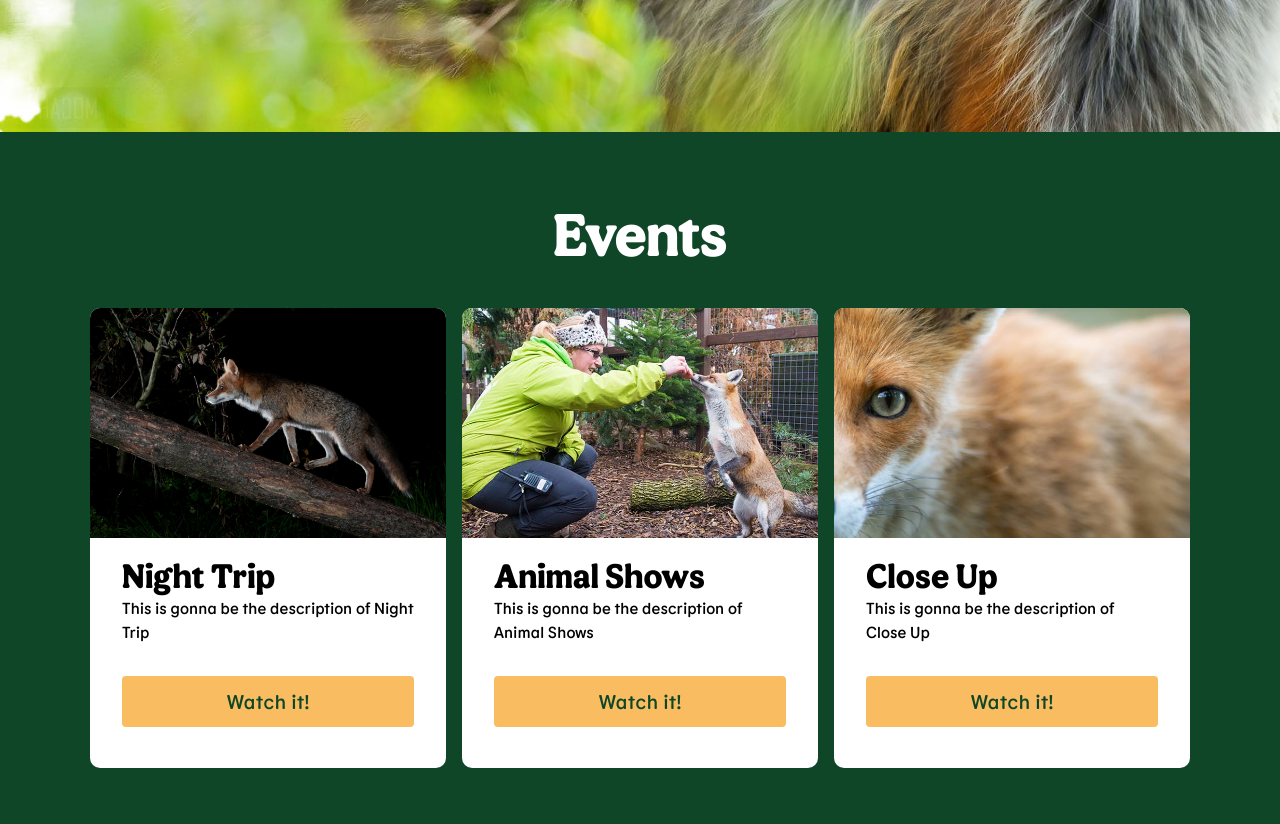
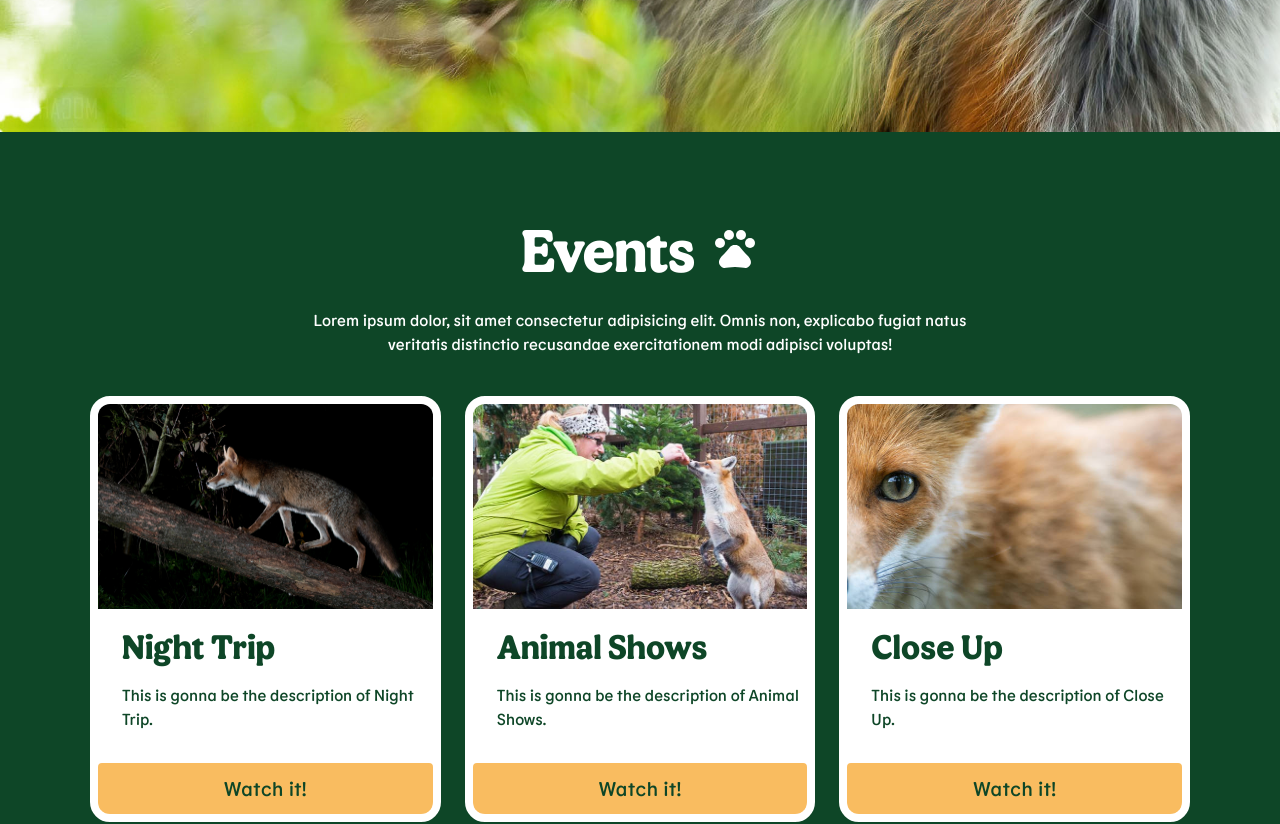
Before and after one commit to szcstamas/foxvillage, a React (Create React App) app: page / in a window 1280 px wide. Shown: the part 840-1664 px from the top of the page. Built offline with nearby package versions, Linux system fonts and the light colour scheme.

Commit message:
adding paragraph to cardsection / adding icon next to cardsection title

```diff
--- a/src/components/CardBox.tsx
+++ b/src/components/CardBox.tsx
@@ -1,4 +1,4 @@
-import { Typography, Box } from '@mui/material';
+import { Typography, Box, Link } from '@mui/material';
 import { motion } from 'framer-motion';
 import { ThemeProvider } from '@mui/material/styles';
 import { theme } from '../constants/Theme';
@@ -10,17 +10,33 @@ interface Props {
     cardTextH4: string;
     cardTextParagraph: string;
     cardButtonLink: string;
+    transitionDelay: any;
 }
 
-const CardBox = ({ cardImgSrc, cardTextH4, cardTextParagraph, cardButtonLink }: Props) => {
+const CardBox = ({ cardImgSrc, cardTextH4, cardTextParagraph, cardButtonLink, transitionDelay }: Props) => {
     return (
         <ThemeProvider theme={theme}>
+            <Link
+                component={motion.a}
+                initial={{ opacity: 0, y: 100 }}
+                whileInView={{ opacity: 1, y: 0 }}
+                transition={{ duration: .5, delay: transitionDelay }}
+                href={cardButtonLink}
+                sx={{ flex: '1' }}
+                underline='none'
+            >
                 <Box
                     component={motion.div}
                     sx={{
-                    flex: '1',
-                    borderRadius: '10px',
+                        borderRadius: '20px',
                         overflow: 'hidden',
+                        position: 'relative',
+                        border: '8px solid #fff',
+                        transition: 'all .2s ease',
+                        height: '100%',
+                        '&:hover': {
+                            transform: 'translateY(-5px)',
+                        }
                     }}
                     bgcolor='secondary.light'
                 >
@@ -41,11 +57,14 @@ const CardBox = ({ cardImgSrc, cardTextH4, cardTextParagraph, cardButtonLink }:
 
                     <Box
                         component='div'
-                    sx={{ px: 4, py: 2 }}
+                        sx={{ pl: 3, py: 2 }}
                     >
 
                         <Typography
-                        variant='h4'>
+                            color='primary.main'
+                            variant='h4'
+                            sx={{ mb: 2 }}
+                        >
                             {cardTextH4}
                         </Typography>
 
@@ -60,6 +79,7 @@ const CardBox = ({ cardImgSrc, cardTextH4, cardTextParagraph, cardButtonLink }:
                         />
                     </Box>
                 </Box>
+            </Link>
 
         </ThemeProvider>
     )
--- a/src/components/CardSection.tsx
+++ b/src/components/CardSection.tsx
@@ -1,44 +1,94 @@
 import { Typography, Box } from '@mui/material';
 import { motion } from 'framer-motion';
 import { ThemeProvider } from '@mui/material/styles';
+import PetsIcon from '@mui/icons-material/Pets';
 import { theme } from '../constants/Theme';
 import { CardSectionStyles, ContainerBoxStyles } from '../constants/Styles';
 import { EventObjects } from '../constants/EventObjects';
+
 import CardBox from './CardBox';
 
 interface Props {
     cardSectionH2: string;
+    cardSectionBg: string;
+    cardSectionH2Color: string;
+    id: string;
+    cardSectionParagraph: string;
+    cardSectionIconLightColor: string;
+    cardSectionIconDarkColor: string;
 }
 
-const CardSection = ({ cardSectionH2 }: Props) => {
+const CardSection = ({ id, cardSectionH2, cardSectionBg, cardSectionH2Color, cardSectionParagraph, cardSectionIconLightColor, cardSectionIconDarkColor }: Props) => {
     return (
         <ThemeProvider theme={theme}>
             <Box
+                id={id}
                 component={motion.section}
-                bgcolor='primary.main'
+                bgcolor={cardSectionBg}
                 sx={{ ...CardSectionStyles }}
             >
                 <Box component={motion.div}
-                    sx={{ ...ContainerBoxStyles }}
+                    sx={{ ...ContainerBoxStyles, display: 'flex', gap: 3, justifyContent: 'center', alignItems: 'center', flexDirection: 'column' }}
                 >
+                    <Box
+                        component={motion.div}
+                        initial={{ opacity: 0, x: -100 }}
+                        whileInView={{ opacity: 1, x: 0 }}
+                        sx={{ display: 'flex', gap: 2, justifyContent: 'center', alignItems: 'center' }}
+                    >
+                        <Typography
+                            variant='h2'
+                            sx={{ textAlign: 'center' }}
+                            color={cardSectionH2Color}
+                        >
+
+                            {cardSectionH2}
+                        </Typography>
+                        <PetsIcon
+                            component={motion.svg}
+                            animate={{
+                                rotate: [0, 20, -20, 0, 0],
+                                color: [cardSectionIconLightColor, cardSectionIconDarkColor, cardSectionIconDarkColor, cardSectionIconLightColor, cardSectionIconLightColor,],
+                            }}
+                            transition={{
+                                duration: 2,
+                                ease: "easeInOut",
+                                times: [0, 0.2, 0.5, 0.8, 1],
+                                repeat: Infinity,
+                                repeatDelay: 1
+                            }}
+                            sx={{
+                                fontSize: '3rem',
+                                transformOrigin: 'center!important',
+                                transformBox: 'fill-box',
+                            }}
+                        ></PetsIcon>
+                    </Box>
+
                     <Typography
-                        variant='h2'
-                        sx={{ textAlign: 'center', mb: 5 }}
-                        color='secondary.light'
-                    >
+                        color={cardSectionH2Color}
+                        component={motion.p}
+                        initial={{ opacity: 0, x: 100 }}
+                        whileInView={{ opacity: 1, x: 0 }}
+                        paragraph={true}
+                        sx={{
+                            textAlign: 'center',
+                            width: { md: '100%', lg: '60%' }
+                        }}>
 
-                        {cardSectionH2}
+                        {cardSectionParagraph}
                     </Typography>
 
                     <Box
                         component='div'
-                        sx={{ display: 'flex', gap: 2, flexWrap: 'wrap' }}
+                        sx={{ display: 'flex', gap: 3, flexWrap: 'wrap', alignItems: 'stretch' }}
                     >
 
-                        {EventObjects.map((event) => {
+                        {EventObjects.map((event, index) => {
 
                             return (
                                 <CardBox
+                                    transitionDelay={'.' + index}
                                     cardImgSrc={event.eventImg}
                                     cardTextH4={event.eventTitle}
                                     cardTextParagraph={event.eventDesc}
--- a/src/components/buttons/CardButton.tsx
+++ b/src/components/buttons/CardButton.tsx
@@ -28,15 +28,19 @@ const CardButton = ({ text, link, icon }: Props) => {
         ml: 1.2,
         transition: 'all .2s ease',
         position: { sm: 'static', md: 'absolute' },
-        right: '70px',
+        right: { md: '125px', lg: '160px' },
         ...(hover === true && {
-            right: { md: '40px' },
+            right: { md: '100px', lg: '140px' },
             opacity: { md: '1' },
         }),
     };
 
     return (
         <ThemeProvider theme={theme}>
+            <Link underline="none"
+                color="primary"
+                href={link}
+                key='foxvillage-mainpage-hero-cta'>
                 <Button
                     component={motion.button}
                     initial={{ opacity: 0, x: 20 }}
@@ -47,6 +51,9 @@ const CardButton = ({ text, link, icon }: Props) => {
                     onMouseEnter={() => setHover(true)}
                     onMouseLeave={() => setHover(false)}
                     sx={{
+                        position: 'absolute',
+                        bottom: 0,
+                        left: 0,
                         px: 5,
                         mt: 2,
                         fontSize: '1.25rem',
@@ -54,16 +61,11 @@ const CardButton = ({ text, link, icon }: Props) => {
                         bgcolor: 'secondary.main',
                         transition: 'all .2s ease',
                         '&:hover': {
-                        transform: { md: 'translateY(-5px)!important' },
                             pr: { md: 9 }
                         }
                     }}>
-                <Link underline="none"
-                    color="primary"
-                    href={link}
-                    key='foxvillage-mainpage-hero-cta'>
+
                     {text}
-                </Link>
 
                     {/* if icon prop is set to explore, render an explore icon */}
                     {icon === 'explore'
@@ -137,6 +139,7 @@ const CardButton = ({ text, link, icon }: Props) => {
                         </ForestIcon>
                         : null}
                 </Button >
+            </Link>
         </ThemeProvider>
     )
 }
--- a/src/constants/EventObjects.tsx
+++ b/src/constants/EventObjects.tsx
@@ -4,21 +4,21 @@ export const EventObjects = [
 
     {
         eventTitle: 'Night Trip',
-        eventDesc: 'This is gonna be the description of Night Trip',
+        eventDesc: 'This is gonna be the description of Night Trip.',
         eventImg: EventImages.NightTrip,
         eventLink: '/events/night-trip',
     },
 
     {
         eventTitle: 'Animal Shows',
-        eventDesc: `This is gonna be the description of Animal Shows`,
+        eventDesc: `This is gonna be the description of Animal Shows.`,
         eventImg: EventImages.FoxFeeding,
         eventLink: '/events/animal-show',
     },
 
     {
         eventTitle: 'Close Up',
-        eventDesc: 'This is gonna be the description of Close Up',
+        eventDesc: 'This is gonna be the description of Close Up.',
         eventImg: EventImages.CloseUp,
         eventLink: '/events/close-up',
     },
--- a/src/constants/Styles.tsx
+++ b/src/constants/Styles.tsx
@@ -7,8 +7,8 @@ export const HeroSectionStyles = {
 export const CardSectionStyles = {
 
     px: { xs: 5, sm: 10, md: 15, lg: 0 },
-    pt: { xs: 2, sm: 5, md: 6, lg: 8, xl: 15 },
-    pb: { xs: 4, sm: 7, md: 8, lg: 10, xl: 17 },
+    pt: { xs: 2, sm: 5, md: 6, lg: 10, xl: 12 },
+    pb: { xs: 4, sm: 7, md: 8, lg: 12, xl: 17 },
 };
 
 export const ContainerBoxStyles = {
--- a/src/containers/Homepage.tsx
+++ b/src/containers/Homepage.tsx
@@ -19,7 +19,13 @@ const Homepage = () => {
                 secondaryBtnIcon="mail"
             ></HeroSection>
             <CardSection
+                id='explore'
+                cardSectionBg='primary.main'
                 cardSectionH2='Events'
+                cardSectionH2Color='secondary.light'
+                cardSectionParagraph='Lorem ipsum dolor, sit amet consectetur adipisicing elit. Omnis non, explicabo fugiat natus veritatis distinctio recusandae exercitationem modi adipisci voluptas!'
+                cardSectionIconLightColor='#fff'
+                cardSectionIconDarkColor='#f9bc60'
             ></CardSection>
         </>
     )
--- a/src/styles/styles.css
+++ b/src/styles/styles.css
@@ -56,6 +56,10 @@
 }
 
 /* GLOBAL styles */
+html {
+  scroll-behavior: smooth;
+}
+
 body {
   -webkit-box-sizing: border-box;
           box-sizing: border-box;
@@ -78,4 +82,14 @@ a,
 button {
   font-family: mainFontFamilySans !important;
 }
+
+h1,
+h2,
+h3,
+h4,
+h5,
+h6,
+p {
+  pointer-events: none;
+}
 /*# sourceMappingURL=styles.css.map */
--- a/src/styles/styles.scss
+++ b/src/styles/styles.scss
@@ -18,6 +18,11 @@
 }
 
 /* GLOBAL styles */
+
+html {
+    scroll-behavior: smooth;
+}
+
 body {
     box-sizing: border-box;
     margin: 0;
@@ -39,3 +44,14 @@ a,
 button {
     font-family: mainFontFamilySans !important;
 }
+
+h1,
+h2,
+h3,
+h4,
+h5,
+h6,
+p {
+
+    pointer-events: none;
+}
```
Also changed, not shown: src/components/buttons/SecondaryButton.tsx (+6 -5 lines), 1 other file (tests, documents, lock files or other folders). Lines whose indentation alone changed are shown as unchanged.
